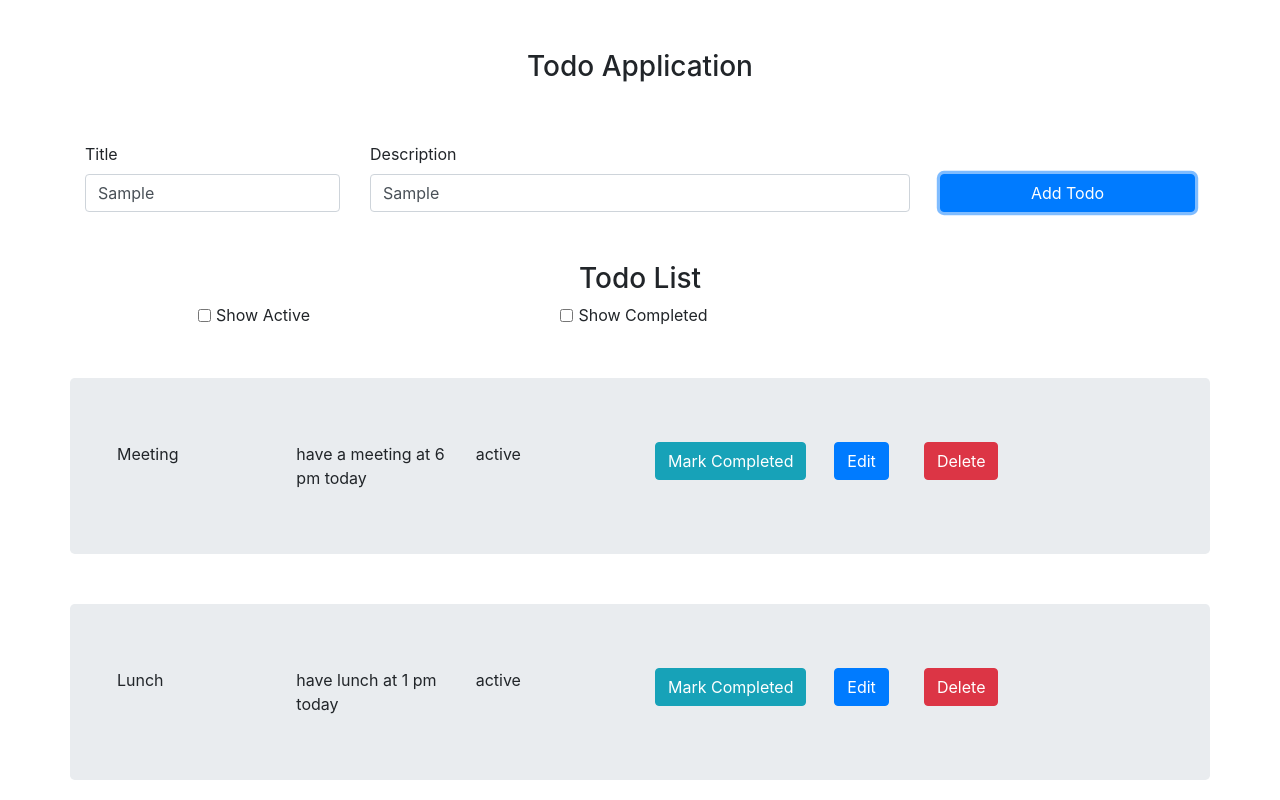
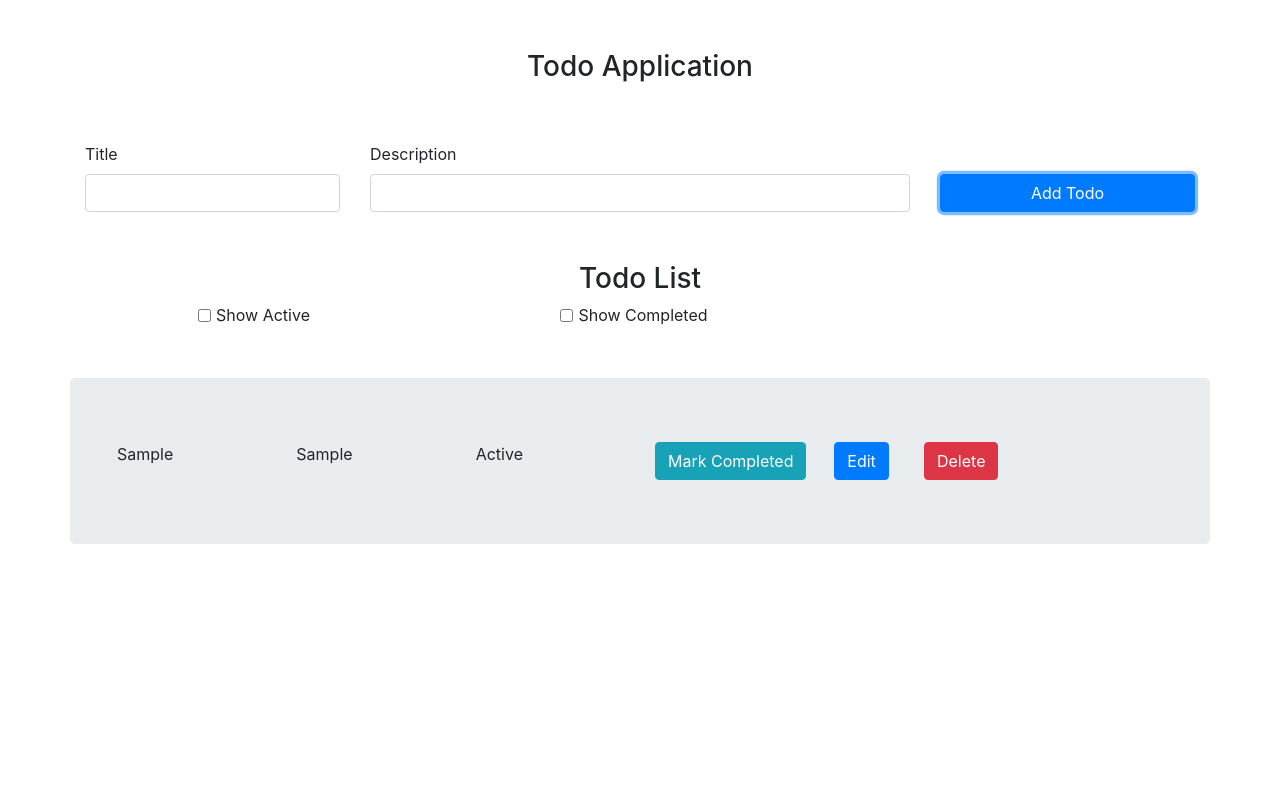
Before and after one commit to RavindraMeduri/todo_app, a plain HTML site: page index.html in a window 1280 px wide. Both pictures are taken after typing "Sample", "Sample" into the empty fields and a click on the button "Add Todo". Shown: the top 800 px of the page. Drawn offline with nearby package versions, Linux system fonts and the light colour scheme.

Commit message:
added dynamic todo_list

```diff
--- a/index.html
+++ b/index.html
@@ -61,6 +61,7 @@
             </div>
         </div>
         <!-- List goes here -->
+        <div class="todo_list"></div>
     </div>
     <script src="./todo.js"></script>
 </body>
--- a/todo.js
+++ b/todo.js
@@ -1,41 +1,44 @@
-const todos = [{
-    title : 'Meeting',
-    description : ' have a meeting at 6 pm today',
-    createdAt : new Date().toString(),
-    status : 'active'
-},
-{
-    title : 'Lunch',
-    description : ' have lunch at 1 pm today',
-    createdAt : new Date().toString(),
-    status : 'active'
-},,
-{
-    title : 'Dinner',
-    description : ' have dinner at 8 pm today',
-    createdAt : new Date().toString(),
-    status : 'active'
-}];
-
-
+const todos = [];
 
 const formField = document.querySelector('#toDoFormId');
 const btnField = document.querySelector('#btn');
+const title = document.querySelector('#title');
+const description = document.querySelector('#description');
 
 btnField.addEventListener('click', function() {
     const form = new FormData(formField);
-    for(var key of form.keys()) {
-        console.log(form.get(key));
+    const formValues = {};
+    for(var val of form.keys()) {
+        formValues[val] = form.get(val);
     }
+
+    var todo = getTodo(formValues.title, formValues.description);
+
+    title.value = null;
+    description.value = null;
+
+    todos.push(todo);
+    render(todos);
 });
 
+function getTodo(title, description) {
+    return {
+        title, // Alternative - title : title
+        description, // description : description
+        createdAt : new Date().toString(),
+        status : 'Active'
+    };
+}
 
 function render(todos) {
-    const container = document.querySelector('.container');
+    const todo_list = document.querySelector('.todo_list');
     const items = todos.map(todo => renderTodoItem(todo));
 
+    // I have to clear all the contents of todo_list
+    todo_list.innerHTML = null;
+
     items.forEach(item => {
-        container.appendChild(item);
+        todo_list.appendChild(item);
     });
 }
 
@@ -103,9 +106,3 @@ function renderTodoItem(todoItem) {
 
     return mainRow;
 }
-
-
-
-
-
-render(todos);
```
